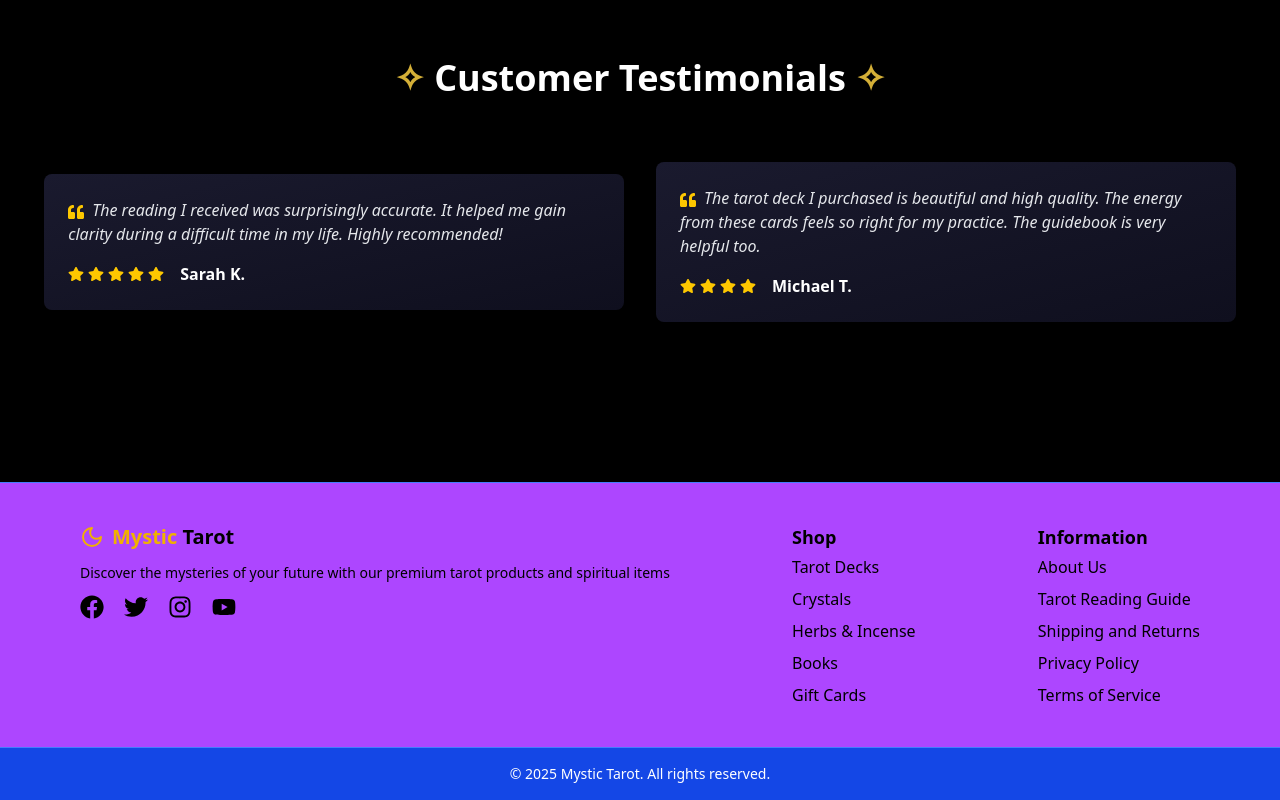
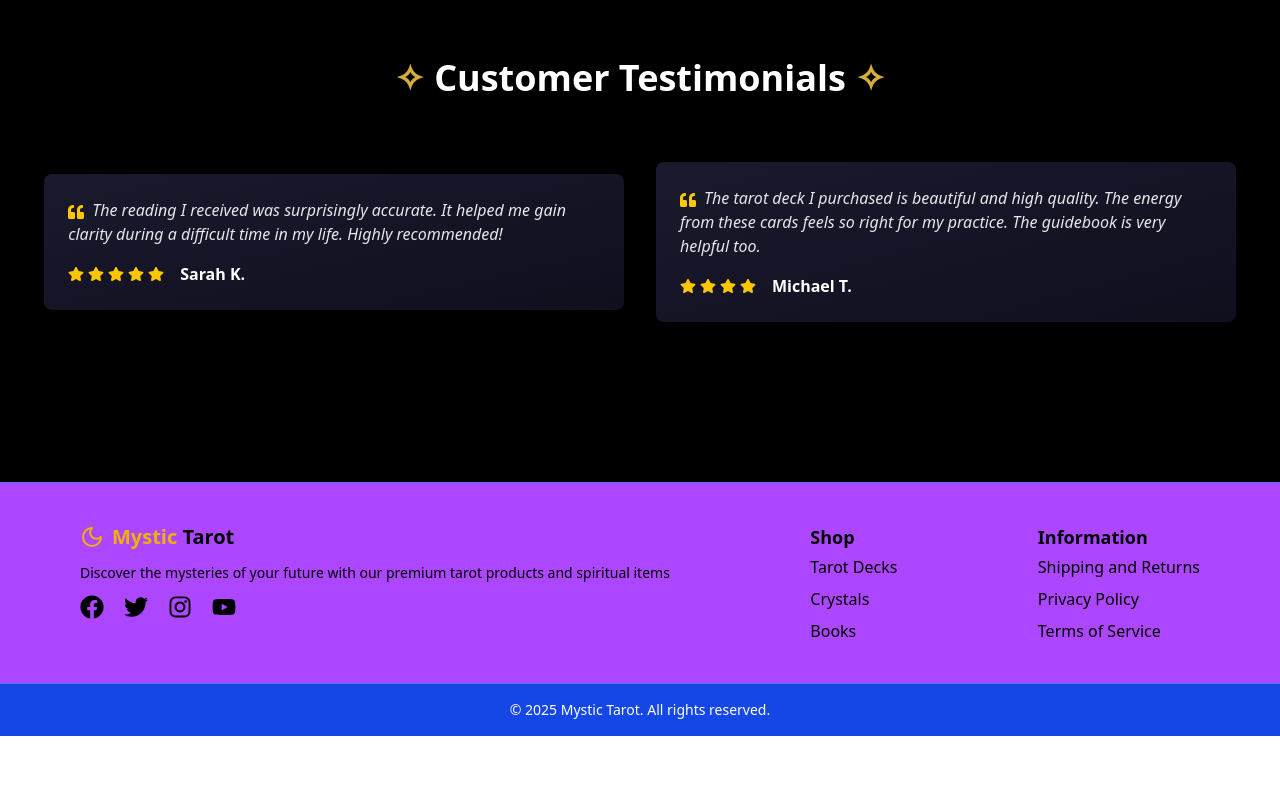
Before and after one commit to ankit-sikarwar-001/TarrotReading, a React (Vite) app in the folder client/: page / in a window 1280 px wide. Shown: the part 1864-2664 px from the top of the page. After the commit the page ends 2600 px from the top, so only its background shows below. Built offline with nearby package versions, Linux system fonts and the light colour scheme; no server answers.

Commit message:
footer shorter

```diff
--- a/client/src/components/Footer.jsx
+++ b/client/src/components/Footer.jsx
@@ -31,16 +31,12 @@ const Footer = () => {
           <h2 className="text-lg font-semibold mb-1">Shop</h2>
           <p>Tarot Decks</p>
           <p>Crystals</p>
-          <p>Herbs & Incense</p>
           <p>Books</p>
-          <p>Gift Cards</p>
         </div>
 
         {/* Information Section */}
         <div className="space-y-2">
           <h2 className="text-lg font-semibold mb-1">Information</h2>
-          <p>About Us</p>
-          <p>Tarot Reading Guide</p>
           <p>Shipping and Returns</p>
           <p>Privacy Policy</p>
           <p>Terms of Service</p>
```
